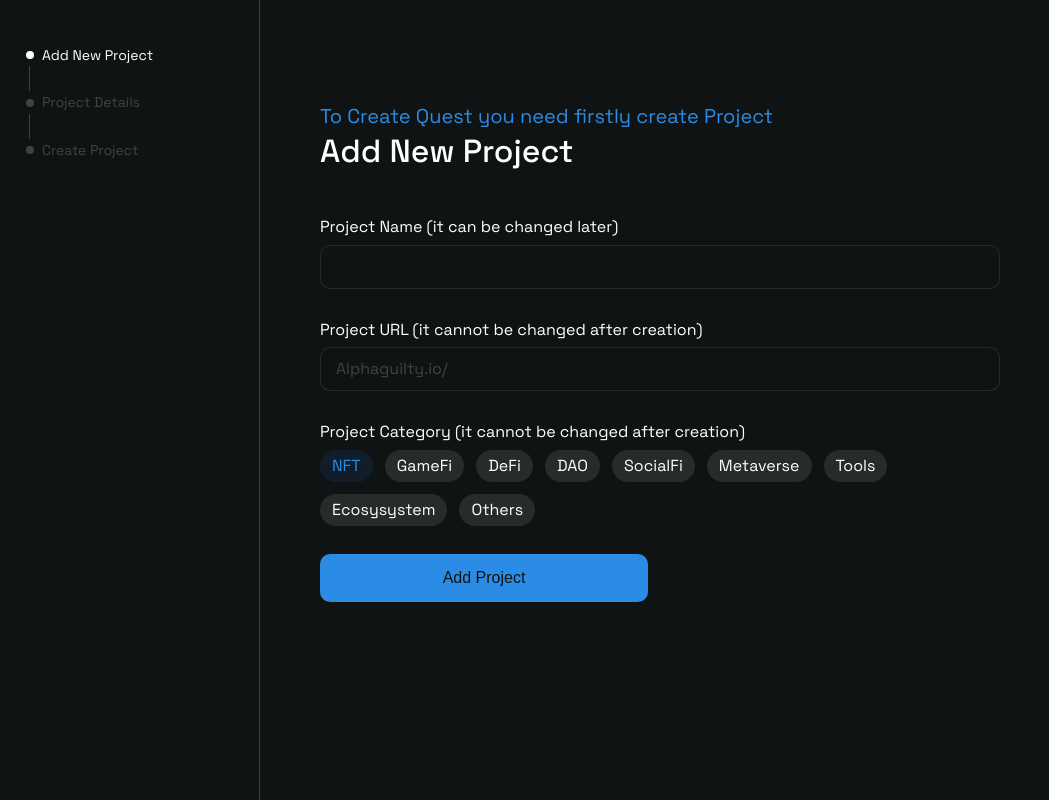
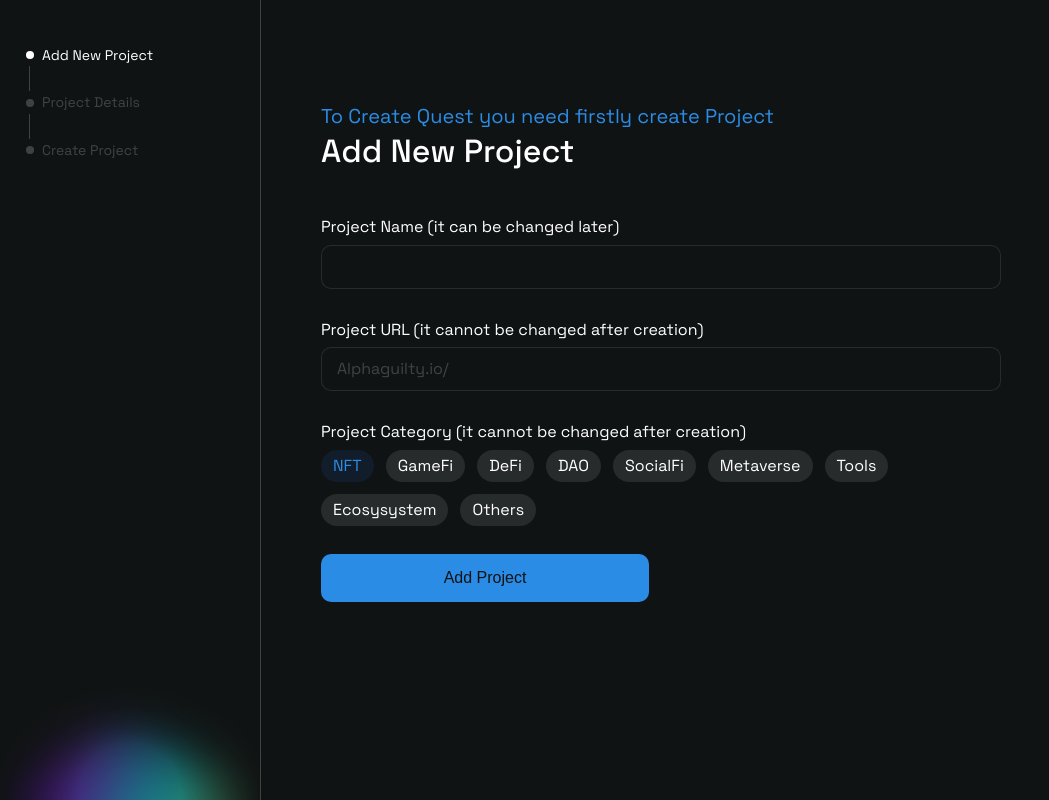
Before and after one commit to gurugu-test-projects/quest-multi-step-form, a Next.js app: page / in a window 1280 px wide. Shown: the whole page, without its empty margins (0-1049 px from the left). Built offline with nearby package versions, Linux system fonts and the light colour scheme.

Commit message:
feat: add a rainbow image to Stepper

```diff
--- a/components/Stepper.tsx
+++ b/components/Stepper.tsx
@@ -1,5 +1,7 @@
 import React from "react";
+import Image from "next/image";
 
+import rainbow from "../images/rainbow.png";
 import styles from "./styles/Stepper.module.scss";
 import { Step } from "../utils/types";
 import { useAppState } from "../context/form-context";
@@ -46,6 +48,13 @@ function Stepper({ step }: IProps) {
           </li>
         ))}
       </ul>
+      <Image
+        className={styles.stepperImg}
+        src={rainbow}
+        height={160}
+        width={260}
+        alt="Rainbow"
+      />
     </nav>
   );
 }
--- a/components/styles/Stepper.module.scss
+++ b/components/styles/Stepper.module.scss
@@ -3,6 +3,10 @@
   font-size: 14px;
   flex: 0 1 260px;
   border-right: 1px solid rgba(#fff, 0.2);
+
+  display: flex;
+  flex-direction: column;
+  justify-content: space-between;
 }
 
 .steps {
@@ -67,7 +71,7 @@
   }
 }
 
-@media (max-width: 750px) {
+@media (max-width: 800px) {
   .stepper {
     flex: 0 0 100px;
     border: 0;
@@ -98,4 +102,8 @@
       display: none;
     }
   }
+
+  .stepperImg {
+    display: none;
+  }
 }
--- a/features/Form/styles/Form.module.scss
+++ b/features/Form/styles/Form.module.scss
@@ -169,7 +169,7 @@
   }
 }
 
-@media (max-width: 750px) {
+@media (max-width: 800px) {
   .form {
     margin: 0 5%;
 
--- a/styles/Home.module.scss
+++ b/styles/Home.module.scss
@@ -4,7 +4,7 @@
   align-items: flex-start;
 }
 
-@media (max-width: 750px) {
+@media (max-width: 800px) {
   .container {
     flex-direction: column;
     align-items: center;
```
Also changed, not shown: images/rainbow.png (added).
